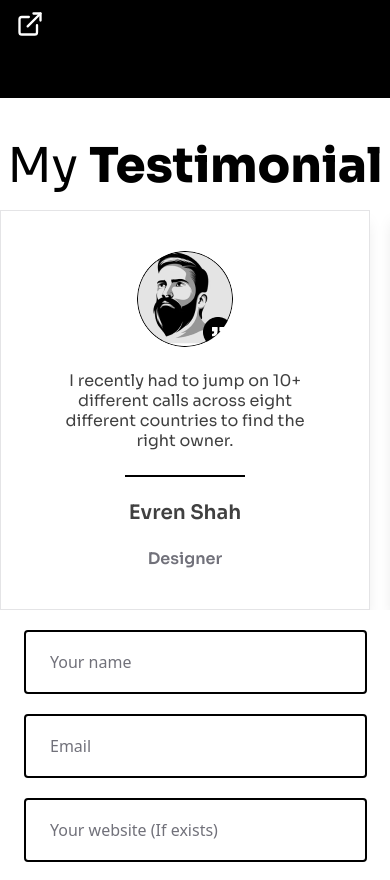
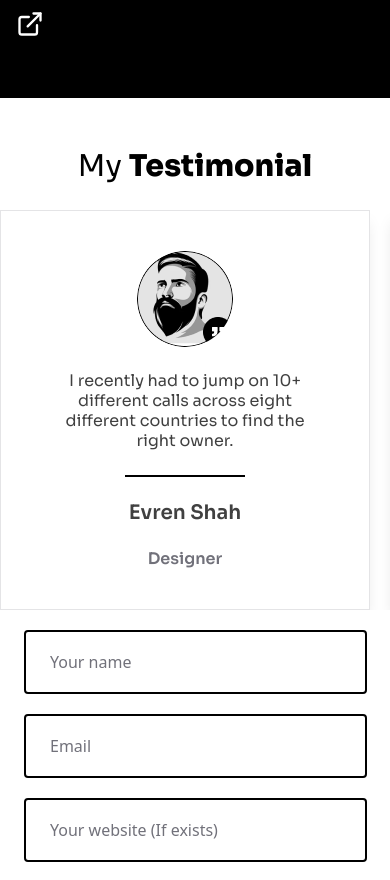
Before and after one commit to nadim0835/Protfolio, a React (Vite) app: page / in a window 390 px wide. Shown: the part 8300-9180 px from the top of the page. Built offline with nearby package versions, Linux system fonts and the light colour scheme.

Commit message:
some text modifite

```diff
--- a/src/Components/MyTestimonial.jsx
+++ b/src/Components/MyTestimonial.jsx
@@ -52,8 +52,8 @@ const MyTestimonial = () => {
     <section className=" lg:mt-[60px] mb-5 lg:mb-[60px] mt-10">
       <Container>
         <main>
-          <div className=" flex justify-center ">
-            <h1 className=" font-Sora text-[48px] leading-[56px] tracking-[-2%] text-primary lg:mb-10  mb-4  ">
+          <div className=" flex justify-center items-center ">
+            <h1 className=" font-Sora md:text-[48px] text-[30px] leading-[56px] tracking-[-2%] text-primary lg:mb-10  mb-4  ">
               My <span className=" font-extrabold">Testimonial</span>
             </h1>
           </div>
```
